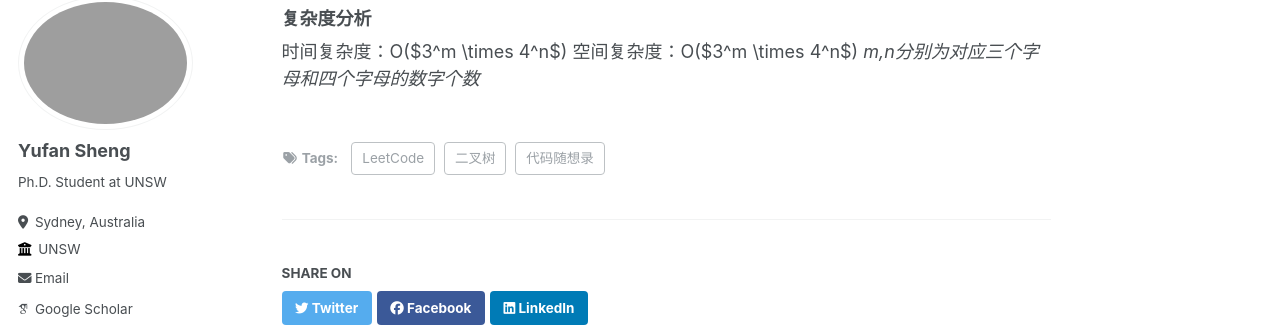
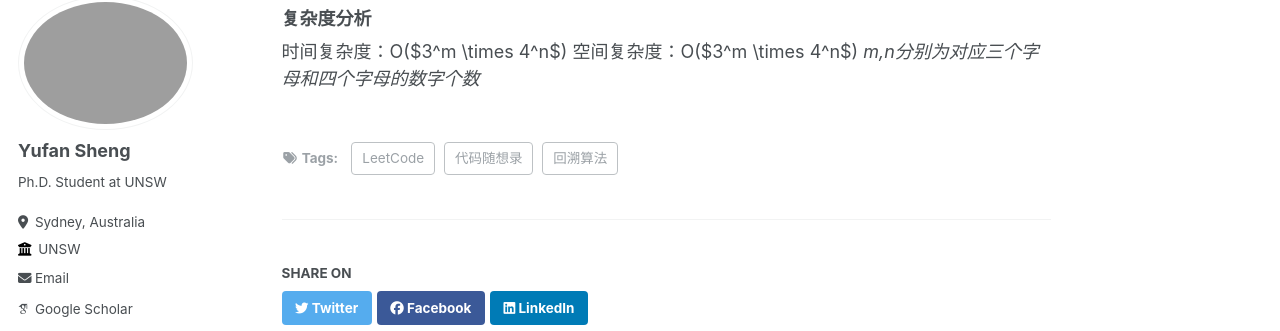
Before and after one commit to shengyufan/shengyufan.github.io, a Jekyll site: the page built from _posts/2024-09-18-blog.md, in a window 1280 px wide and 900 px high, scrolled down 3534 px. Shown: the part 110-441 px from the top of the window. Built offline with Jekyll 4.4.1, drawn with Linux system fonts in a browser that asks for light colours; some web fonts are replaced.

Commit message:
Update 2024-09-18-blog.md

```diff
--- a/_posts/2024-09-18-blog.md
+++ b/_posts/2024-09-18-blog.md
@@ -5,7 +5,7 @@ permalink: /posts/2024/09/blog-post-15/
 tags:
 - LeetCode
 - 代码随想录
-- 二叉树
+- 回溯算法
 ---
 
 ## 回溯算法
```
